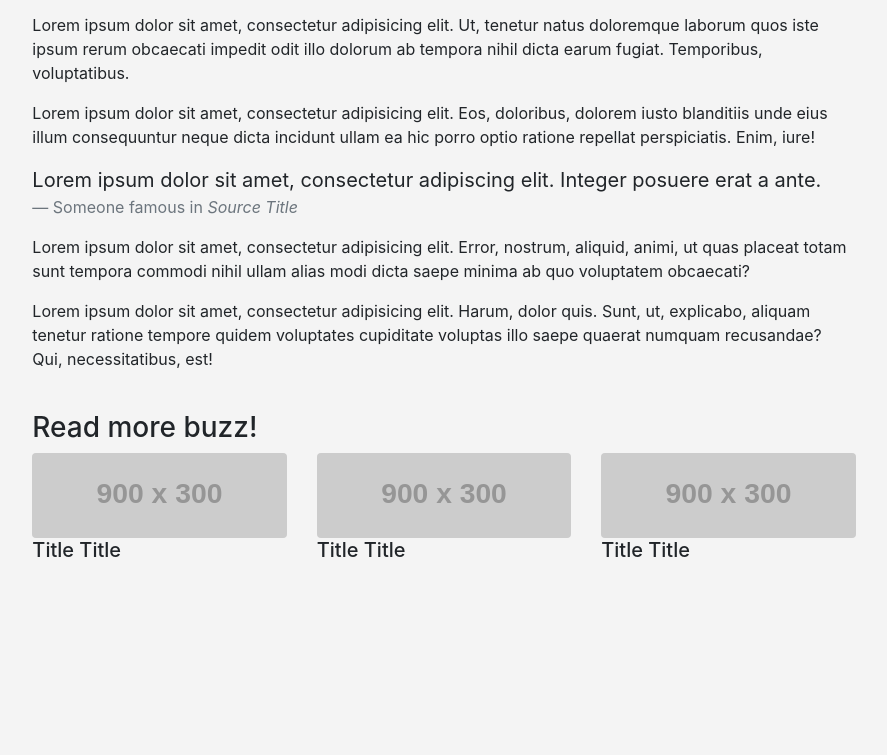
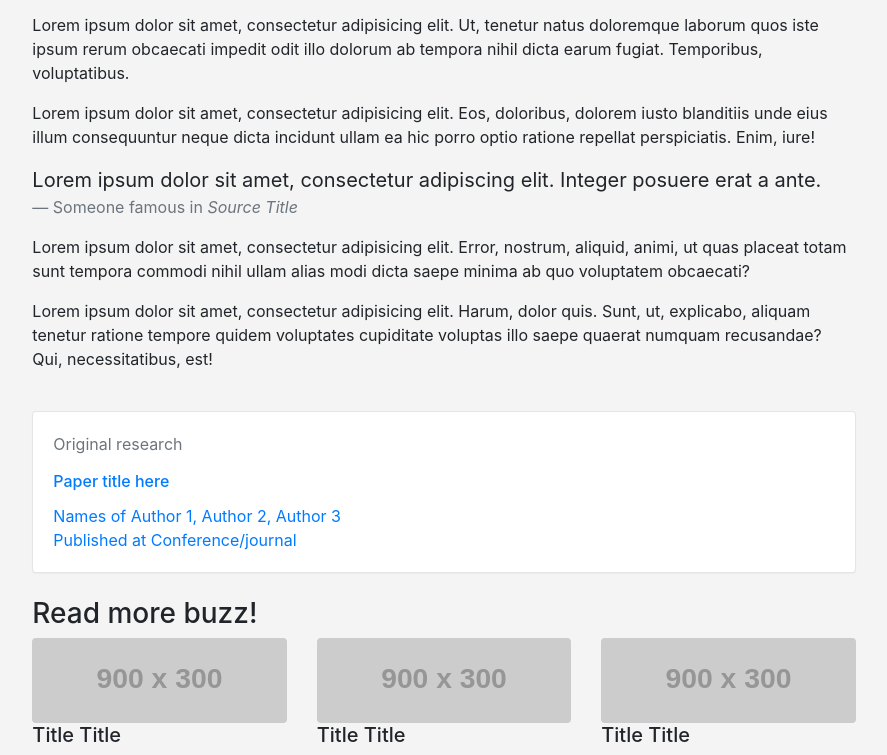
Before and after one commit to lucascolusso/buzz, a website: page post.html in a window 1280 px wide. Shown: the part 611-1366 px from the top of the page, without its empty margins (196-1083 px from the left). Before the commit the page ends 1181 px from the top, so only its background shows below. Drawn offline with nearby package versions, Linux system fonts and the light colour scheme; placeholder pictures from the web are drawn by us.

Commit message:
added original research card

```diff
--- a/post.html
+++ b/post.html
@@ -96,11 +96,20 @@
 
       <br/>
 
-        <!--
-          <hr>
-          Comments Form
-      -->
-
+      <a href="#" class="nolink-post">
+        <div class="card mb-4">
+          <div class="card-body">
+            <div class="text-muted">
+              <p>Original research</p>
+            </div>
+            <h6 class="card-title">Paper title here</h6>
+            <p class="card-text">
+              Names of Author 1, Author 2, Author 3 <br/>
+              Published at Conference/journal
+            </p>
+          </div>
+        </div>
+      </a>
 
       <!-- read more -->
 
```
